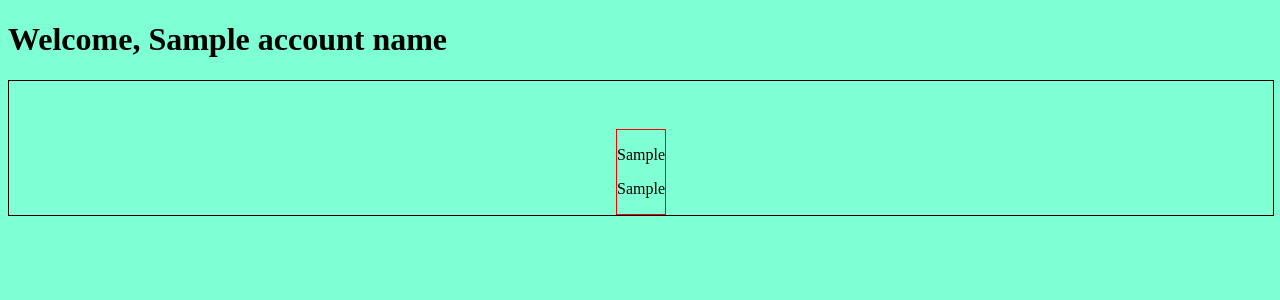
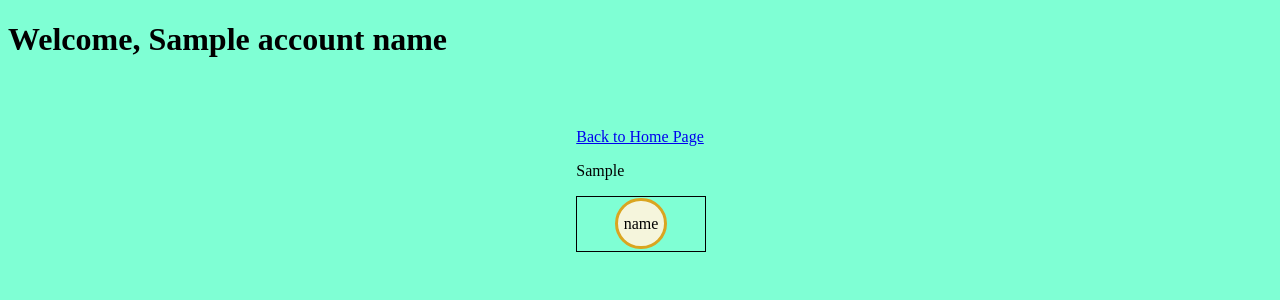
Before and after one commit to supraditya/SI507_final_project, a Flask app: template templates/result.html in a window 1280 px wide. Shown: the top 300 px of the page. Run offline with Flask 2, Linux system fonts and the light colour scheme; the template is opened without the code that fills it: most values are stand-ins (such as "Sample title", 1, 10 or a date in 2020).

Commit message:
Directed graph is now ordered (using commit timestamps)

```diff
--- a/app.py
+++ b/app.py
@@ -7,7 +7,7 @@ try:
     import cache_functions as cache
     import helper_functions as helpers
 
-    #LINE 7 is for development purposes ONLY, will be needed to execute OAuth in http localhost servers
+    #Following line is for development purposes ONLY, will be needed to execute OAuth in http localhost servers
     os.environ['OAUTHLIB_INSECURE_TRANSPORT'] = '1'
 
     from dotenv import load_dotenv
@@ -89,7 +89,9 @@ def result():
                 cleaned_branch_data=helpers.branch_data_cleaner(branch_commits_json)
                 all_branch_commits_data.append(cleaned_branch_data)
         graph=helpers.adj_matrix_creator(all_branch_commits_data)
-        return render_template('result.html', graph_data=graph)
+        # first_commit=helpers.first_commit_finder(graph)
+        sorted_graph=helpers.adj_matrix_sorter(graph)
+        return render_template('result.html', graph_data=sorted_graph)
 
 if __name__ == "__main__":
     app.run(debug=True)
--- a/static/css/main.css
+++ b/static/css/main.css
@@ -6,13 +6,36 @@ body
 {
     width: 100%;
     height: auto;
-    border: solid 1px black;
+    /* border: solid 1px black; */
     margin: auto;
     display: flex;
     justify-content: center;
     align-items: center;
 }
-#content
+/* #content
 {
     border: solid 1px red;
+} */
+.commit-circle
+{
+    border: solid 3px goldenrod;
+    background-color: beige;
+    display: flex;
+    justify-content: center;
+    align-items: center;
+    border-radius: 50%;
+    padding: 2%;
+    margin-top: 1%;
+    margin-bottom: 1%;
+    width: 40px;
+    height: 40px;
 }
+
+.graph
+{
+    width: 100%;
+    border: solid 1px black;
+    display: flex;
+    flex-direction: column;
+    align-items: center;
+}
--- a/templates/result.html
+++ b/templates/result.html
@@ -1,12 +1,25 @@
 {% extends "base.html" %} {% block content %}
-<link rel="stylesheet" type="text/css" href="../static/css/main.css">
+<link rel="stylesheet" type="text/css" href="../static/css/main.css" />
 <body>
-    {% if repo_data %}
-        <p>{{repo_data}}</p>
-    {% endif %}
+  <a href="/">Back to Home Page</a>
+  {% if graph_data %}
+  <p>{{graph_data}}</p>
+  <div class="graph">
+    {% for commit in graph_data.keys() %}
+        <div class="commit-circle">{{commit[0:7]}}</div>
+    {% endfor %}
+  </div>
 
-    {% if graph_data %}
-    <p>{{graph_data}}</p>
-    {% endif %}
+  {% endif %} {% if not graph_data %}
+  <p>Repository not found. Make sure:</p>
+  <ul>
+    <li>Make sure that you typed the repository name correctly.</li>
+    <li>That the repository name is entered in the correct case.</li>
+  </ul>
+  <p>
+    Note: If the repository is private, make sure it belongs to the account you
+    OAuth'ed with.
+  </p>
+  {% endif %}
 </body>
 {% endblock %}
```
Also changed, not shown: helper_functions.py (+26 -0 lines).
